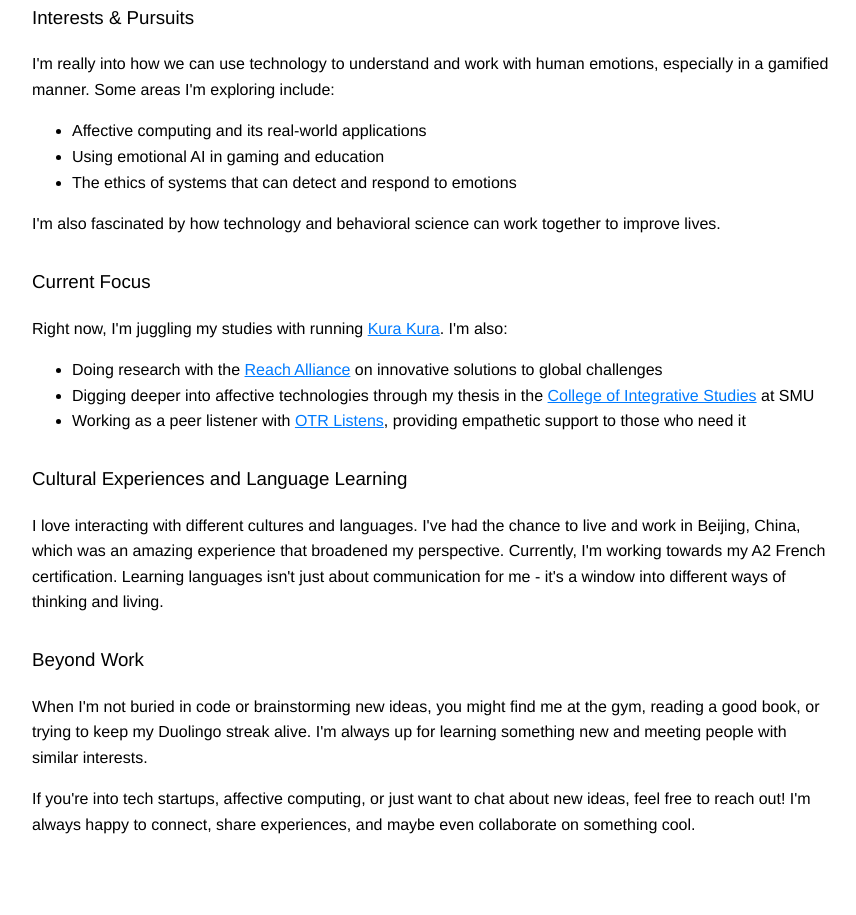
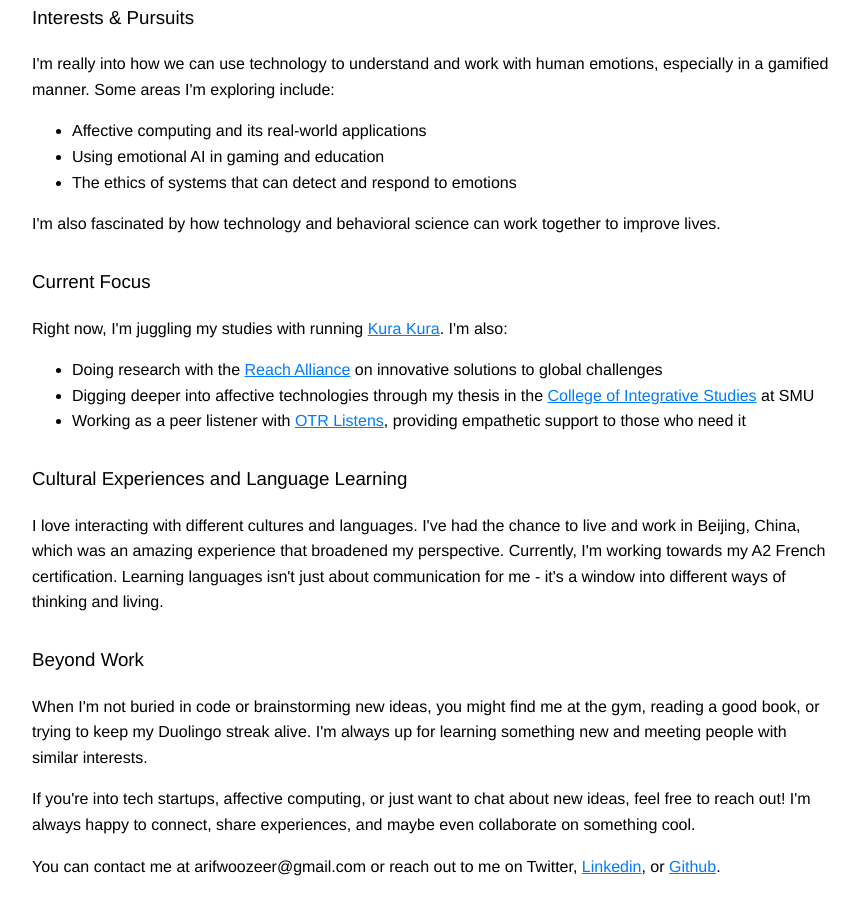
Before and after one commit to wooziecodes/wooziecodes.github.io, a plain HTML site: page about.html in a window 1280 px wide. Shown: the part 1166-2081 px from the top of the page, without its empty margins (208-1064 px from the left). Before the commit the page ends 2054 px from the top, so only its background shows below. Drawn offline with Linux system fonts and the light colour scheme.

Commit message:
Update about.html

```diff
--- a/about.html
+++ b/about.html
@@ -123,6 +123,9 @@
             <h3>Beyond Work</h3>
             <p>When I'm not buried in code or brainstorming new ideas, you might find me at the gym, reading a good book, or trying to keep my Duolingo streak alive. I'm always up for learning something new and meeting people with similar interests.</p>
             <p>If you're into tech startups, affective computing, or just want to chat about new ideas, feel free to reach out! I'm always happy to connect, share experiences, and maybe even collaborate on something cool.</p>
+           <p>You can contact me at  arifwoozeer@gmail.com or reach out to me on Twitter, <a href="https://www.linkedin.com/in/arifwoozeer/" target="_blank">Linkedin</a>, or <a href="https://github.com/wooziecodes" target="_blank">Github</a>.
+        </p>
+
         </div>
     </div>
 </body>
```
